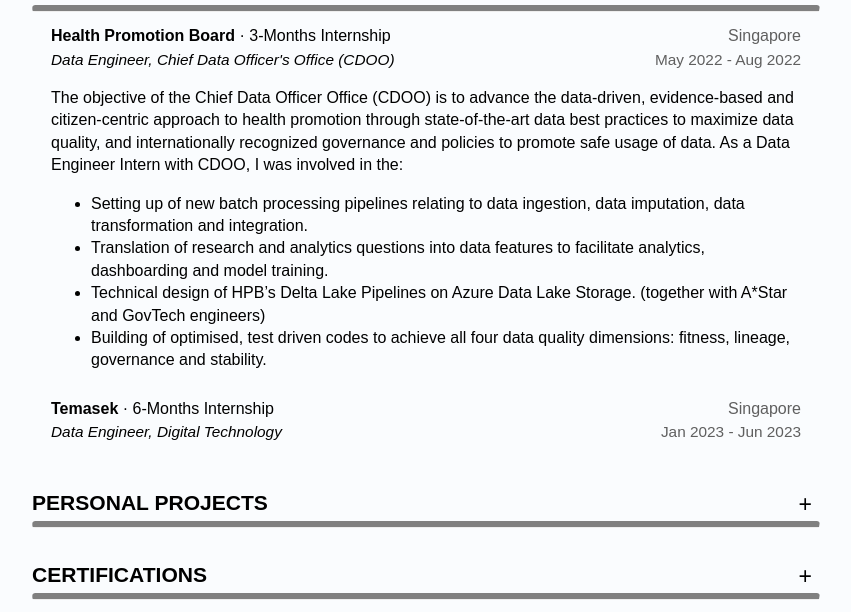
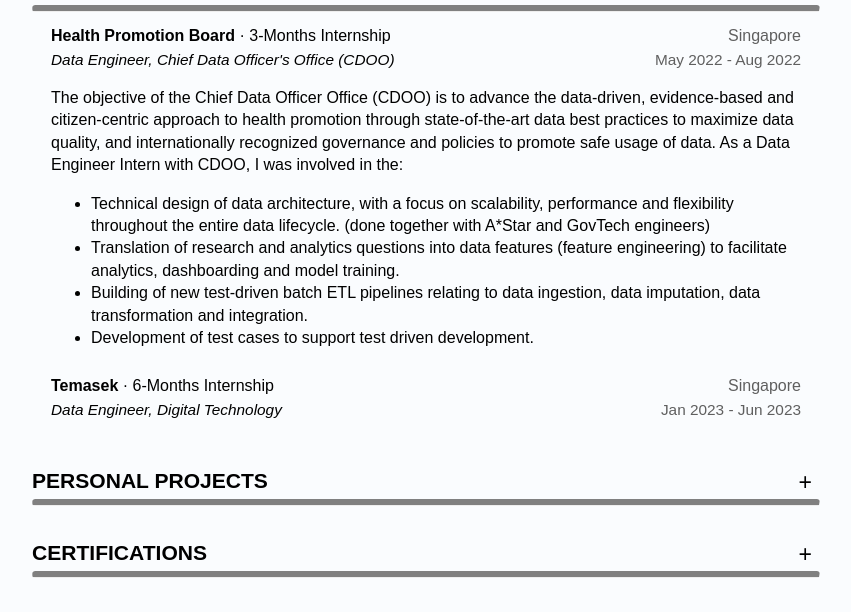
Before and after one commit to shivnarayanan/personal-website, a Flask app: page /experience in a window 1280 px wide. Shown: the part 163-775 px from the top of the page, without its empty margins (214-1065 px from the left). Run offline with Flask 2, Linux system fonts and the light colour scheme.

Commit message:
Update experience.html

```diff
--- a/templates/experience.html
+++ b/templates/experience.html
@@ -23,10 +23,10 @@
                     As a Data Engineer Intern with CDOO, I was involved in the:
                 </p>
                 <ul>
-                    <li>Setting up of new batch processing pipelines relating to data ingestion, data imputation, data transformation and integration.</li>
-                    <li>Translation of research and analytics questions into data features to facilitate analytics, dashboarding and model training.</li>
-                    <li>Technical design of HPB’s Delta Lake Pipelines on Azure Data Lake Storage. (together with A*Star and GovTech engineers)</li>
-                    <li>Building of optimised, test driven codes to achieve all four data quality dimensions: fitness, lineage, governance and stability.</li>
+                    <li>Technical design of data architecture, with a focus on scalability, performance and flexibility throughout the entire data lifecycle. (done together with A*Star and GovTech engineers)</li>
+                    <li>Translation of research and analytics questions into data features (feature engineering) to facilitate analytics, dashboarding and model training.</li>
+                    <li>Building of new test-driven batch ETL pipelines relating to data ingestion, data imputation, data transformation and integration.</li>
+                    <li>Development of test cases to support test driven development.</li>
                 </ul>
             </div>
             <div class="about_left">
```
